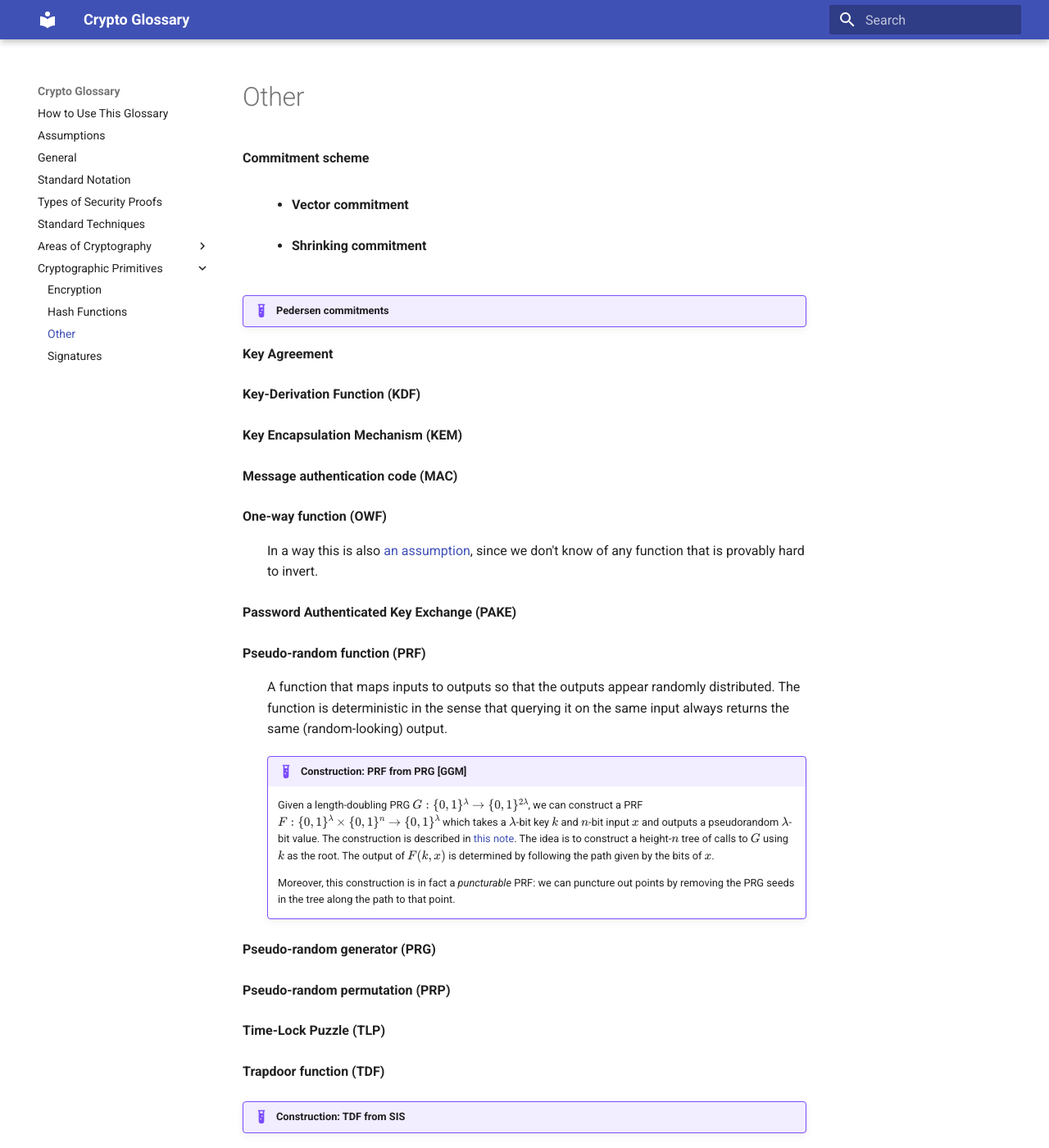
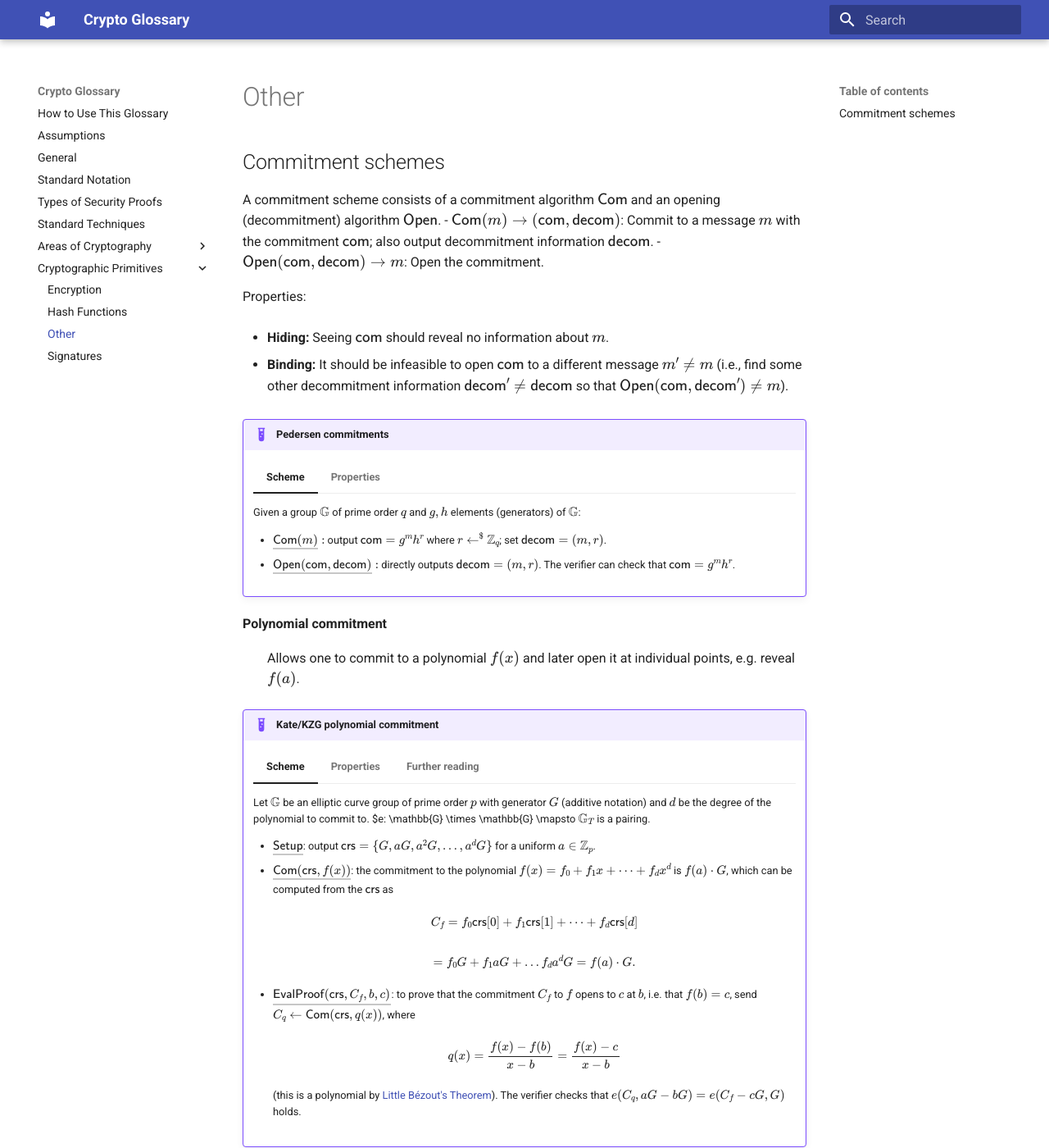
Before and after one commit to nglaeser/crypto-glossary, an MkDocs documentation site: the page built from docs/Cryptographic-Primitives/other.md, in a window 1280 px wide and 1400 px high. Shown: the whole window at 82% size. Built offline with MkDocs 1.6.1 and Material for MkDocs 9.7.7, drawn with Linux system fonts in a browser that asks for light colours; some of the changed text lies outside the part shown.

Commit message:
update and cleanup

```diff
--- a/docs/Cryptographic-Primitives/other.md
+++ b/docs/Cryptographic-Primitives/other.md
@@ -1,14 +1,63 @@
 # Other
 
-**Commitment scheme**
-:
-- **Vector commitment**
-:
-- **Shrinking commitment**
-: <!-- used when we want the pk to be small? -->
+## Commitment schemes
+
+A commitment scheme consists of a commitment algorithm $\sf Com$ and an opening (decommitment) algorithm $\sf Open$.
+- ${\sf Com}(m) \rightarrow ({\sf com}, {\sf decom})$: Commit to a message $m$ with the commitment $\sf com$; also output decommitment information $\sf decom$.
+- ${\sf Open}({\sf com}, {\sf decom}) \rightarrow m$: Open the commitment.
+
+Properties:
+
+- **Hiding:** Seeing $\sf com$ should reveal no information about $m$.
+
+- **Binding:** It should be infeasible to open $\sf com$ to a different message $m' \neq m$ (i.e., find some other decommitment information ${\sf decom}' \neq {\sf decom}$ so that ${\sf Open}({\sf com}, {\sf decom}') \neq m$).
 
 !!! example "Pedersen commitments"
 
+    === "Scheme"
+        Given a group $\mathbb{G}$ of prime order $q$ and $g,h$ elements (generators) of $\mathbb{G}$:
+
+        - $\underline{{\sf Com}(m)}:$ output ${\sf com} = g^m h^r$ where $r \gets^\$ \mathbb{Z}_q$; set ${\sf decom} = (m,r)$.
+        - $\underline{{\sf Open}({\sf com}, {\sf decom})}:$ directly outputs ${\sf decom} = (m,r)$. The verifier can check that ${\sf com} = g^m h^r$.
+
+    === "Properties"
+        - unconditional hiding
+        - computational binding (by DLog assumption)
+
+**Polynomial commitment**
+: Allows one to commit to a polynomial $f(x)$ and later open it at individual points, e.g. reveal $f(a)$.
+
+!!! example "Kate/KZG polynomial commitment"
+
+    === "Scheme"
+        Let $\mathbb{G}$ be an elliptic curve group of prime order $p$ with generator $G$ (additive notation) and $d$ be the degree of the polynomial to commit to. $e: \mathbb{G} \times \mathbb{G} \mapsto $\mathbb{G}_T$ is a pairing.
+
+        - $\underline{{\sf Setup}}$: output ${\sf crs} = \{G, aG, a^2 G, \dots, a^d G\}$ for a uniform $a \in \mathbb{Z}_p$.
+        - $\underline{{\sf Com}({\sf crs}, f(x))}$: the commitment to the polynomial $f(x) = f_0 + f_1 x + \dots + f_d x^d$ is $f(a) \cdot G$, which can be computed from the $\sf crs$ as
+
+            $$C_f = f_0 {\sf crs}[0] + f_1 {\sf crs}[1] + \dots + f_d {\sf crs}[d]$$
+
+            $$= f_0 G + f_1 a G + \dots f_d a^d G = f(a) \cdot G.$$
+
+        - $\underline{{\sf EvalProof}({\sf crs}, C_f, b, c)}$: to prove that the commitment $C_f$ to $f$ opens to $c$ at $b$, i.e. that $f(b) = c$, send $C_q \gets {\sf Com}({\sf crs}, q(x))$, where
+
+            $$ q(x) = \frac{f(x) - f(b)}{x - b} = \frac{f(x) - c}{x - b} $$
+
+            (this is a polynomial by [Little Bézout's Theorem](https://en.wikipedia.org/wiki/Polynomial_remainder_theorem)). The verifier checks that $e(C_q, aG - bG) = e(C_f - cG, G)$ holds.
+
+    === "Properties"
+        - The prover can do a "full open" and reveal the full polynomial by simply sending a candidate polynomial $f'$; the verifier checks that ${\sf Com}({\sf crs}, f'(x)) = C_f$. There is an [optimization [Feist-Khovratovich]](https://alinush.github.io/2021/06/17/Feist-Khovratovich-technique-for-computing-KZG-proofs-fast.html) that allows one to do this in $d\log{d}$ time instead of $d^2$.
+        - There is also a "batch mode" in which the prover can open $t < d$ points, which the verifier can check with a single pairing. See "further reading".
+        - **Trusted setup**: the scheme relies on a trusted setup, i.e. a well-formed CRS. (On the plus side, the CRS is of the "power-of-tau" variant, which is fairly easy to generate via an [MPC](../Areas-of-Cryptography/mpc.md) protocol (e.g., [2022/1592](https://eprint.iacr.org/2022/1592)).)
+
+    === "Further reading"
+        For a more detailed description of the scheme, see [https://risencrypto.github.io/Kate/](https://risencrypto.github.io/Kate/).
+
+**Shrinking commitment**
+: <!-- used when we want the pk to be small? -->
+
+**Vector commitment**
+: A vector commitment allows one to commit to a vector $\vec{v} = (v_1, \dots, v_n)$ and later individually open elements $v_i$.
 
 **Key Agreement**
 :
```
Also changed, not shown: docs/Areas-of-Cryptography/blockchain.md (added, +44 -0 lines), docs/Areas-of-Cryptography/consensus.md (deleted, +0 -13 lines), docs/Areas-of-Cryptography/ecc.md (+4 -10 lines), docs/Areas-of-Cryptography/zk.md (+13 -12 lines), docs/Cryptographic-Primitives/encryption.md (+57 -48 lines), docs/Cryptographic-Primitives/hash.md (+13 -2 lines), docs/notation.md (+3 -2 lines), 1 other file.
